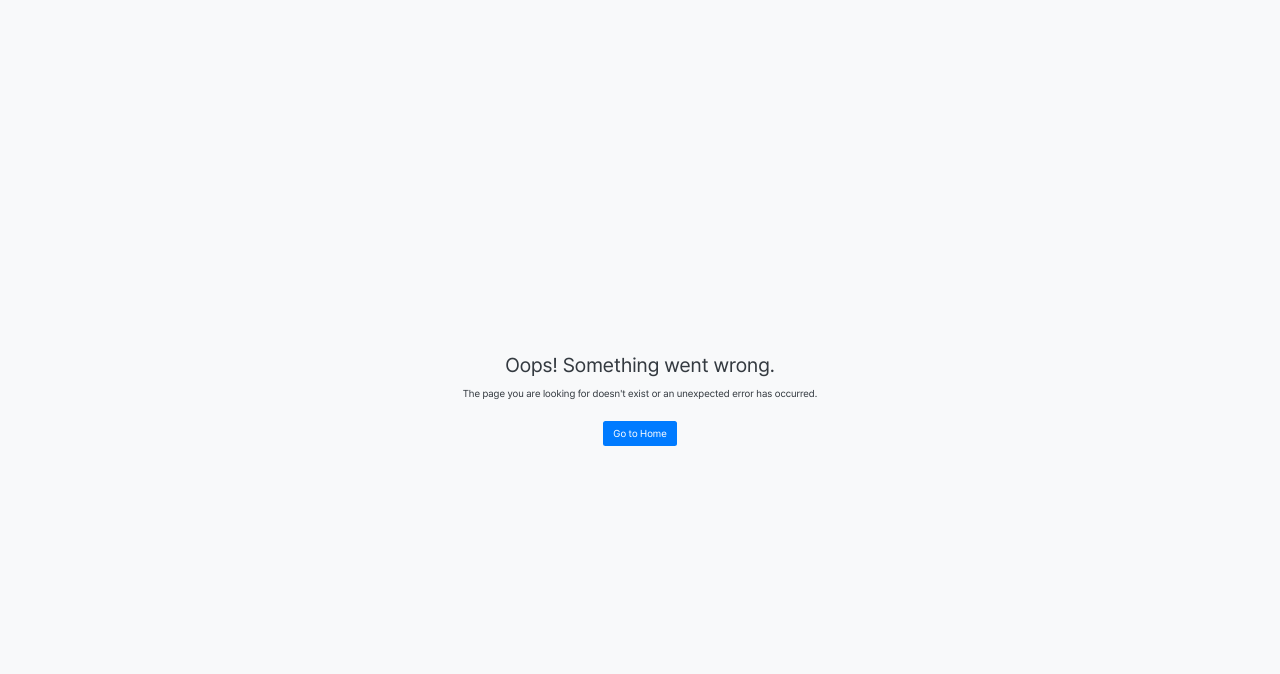
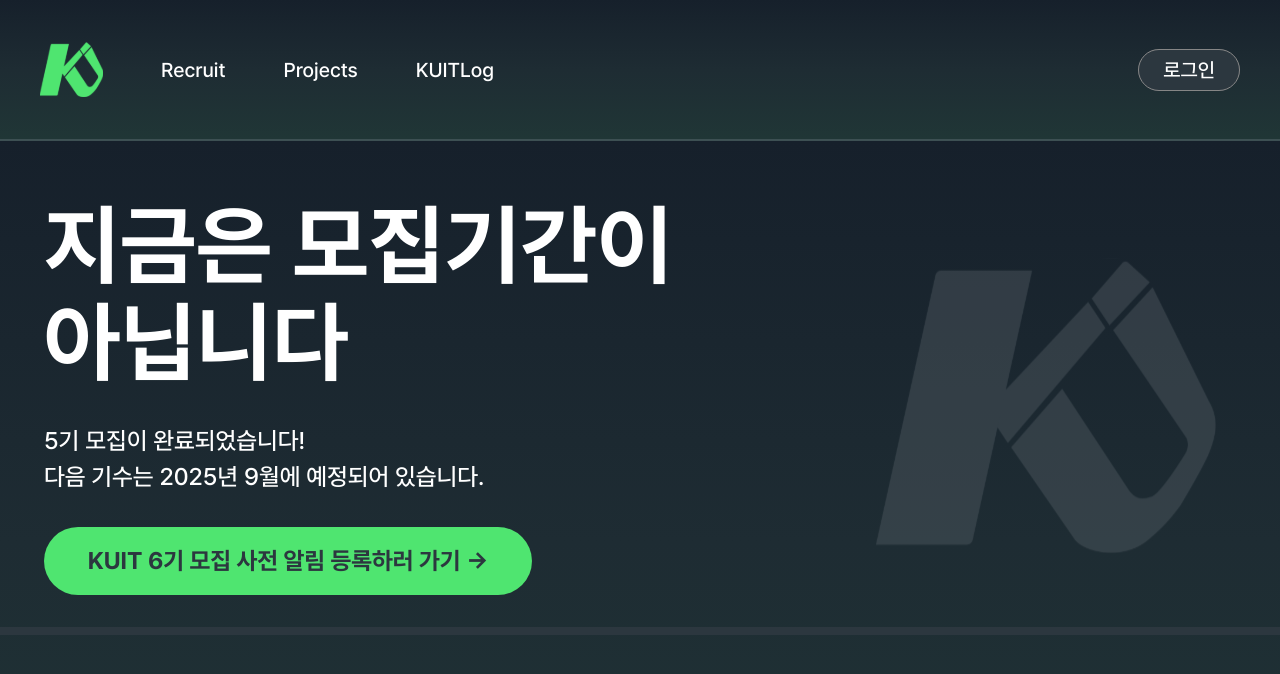
Before and after one commit to Konkuk-KUIT/KUpage-FE, a React (Vite) app: page /KUpage-FE/recruit in a window 1280 px wide. Shown: the top 674 px of the page. Built offline with nearby package versions, Linux system fonts and the light colour scheme.

Commit message:
✨ feat: router 연결

```diff
--- a/src/Router.tsx
+++ b/src/Router.tsx
@@ -5,6 +5,7 @@
 import Home from './pages/Home/Home';
 import Login from './pages/Login/Login';
 import Signup from './pages/Signup/Signup';
+import Recruit from './pages/Recruit/Recruit';
 
 const Router = () => {
   const routes_children_auth = [
@@ -14,6 +15,7 @@
 
   const routes_children = [
     { path: '/', element: <Home />, hasHeader: true, hasFooter: true },
+    { path: '/recruit', element: <Recruit />, hasHeader: true, hasFooter: true },
     ...routes_children_auth,
     { path: '/*', element: <ErrorPage /> },
   ];
--- /dev/null
+++ b/src/pages/Recruit/Recruit.tsx
@@ -0,0 +1,18 @@
+import RecruitHeader from '../../components/recruit/RecruitHeader';
+
+const Recruit = () => {
+  return (
+    <div className="relative">
+      <div
+        className="min-h-screen w-full"
+        style={{
+          background: 'var(--1, linear-gradient(180deg, #16202B 0%, #1E2C33 50.01%, #203636 100%))',
+        }}
+      >
+        <RecruitHeader />
+      </div>
+    </div>
+  );
+};
+
+export default Recruit;
```
